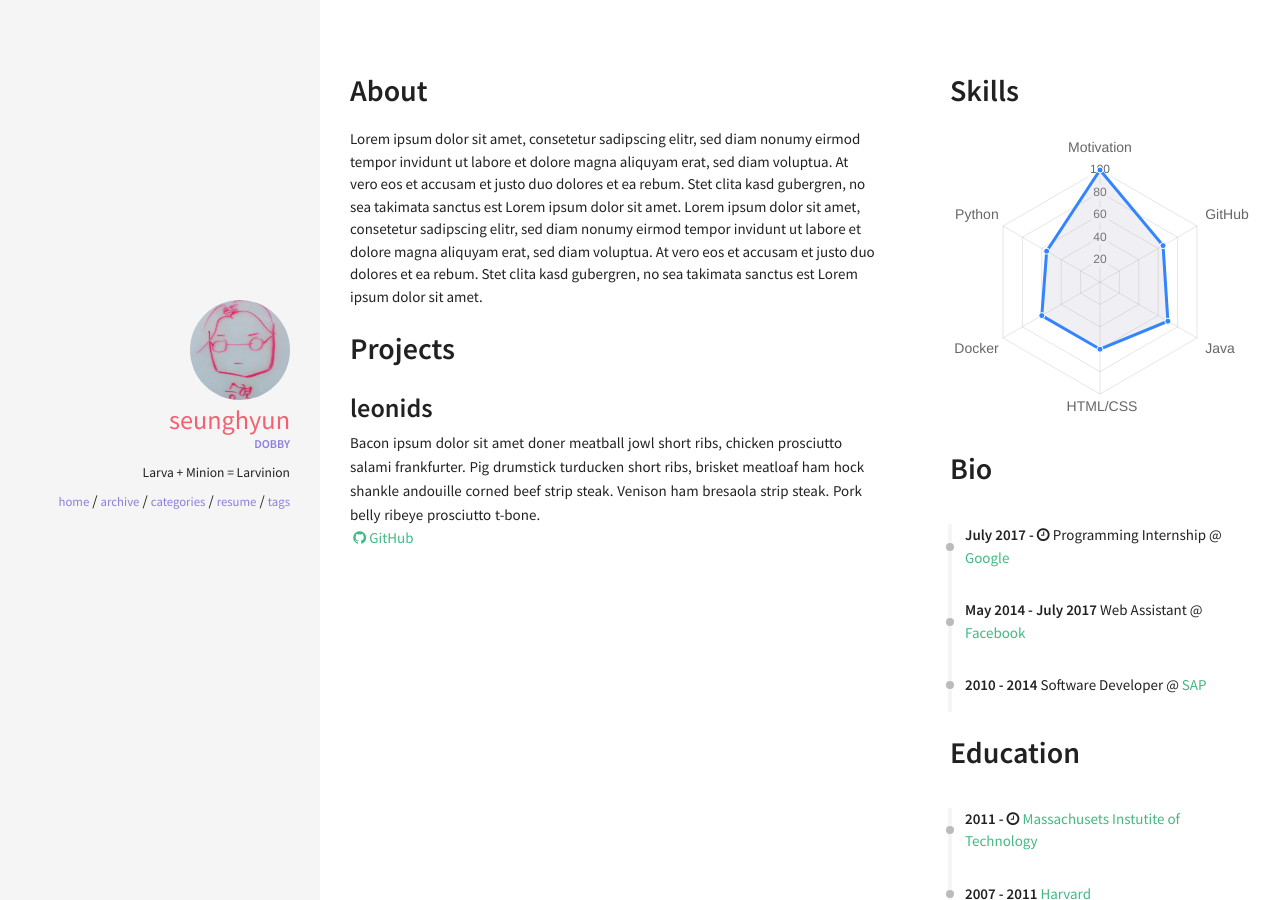
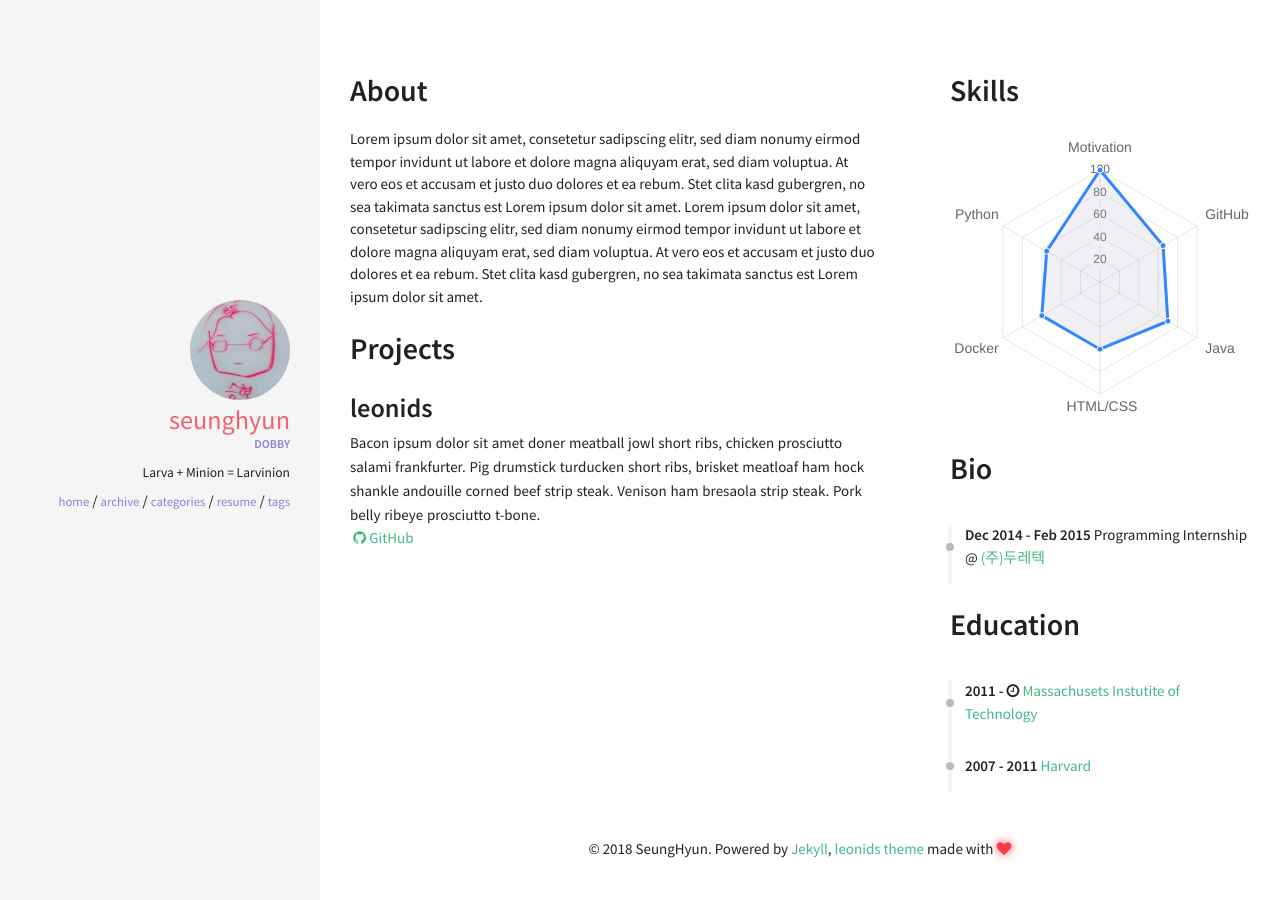
Before and after one commit to larvinion/larvinion.github.io, a Jekyll site: the page built from resume.html, in a window 1280 px wide. Built offline with Jekyll 4.4.1, drawn with Linux system fonts in a browser that asks for light colours; nearby versions of some CDN libraries.

Commit message:
Update resume bio

```diff
--- a/_data/index/careers.yml
+++ b/_data/index/careers.yml
@@ -1,16 +1,6 @@
 # careers section data
 # if you don't have language feature(language.yml is empty), ignore "i18n" items
-- name: Google
-  link: http://www.google.com/
-  date: July 2017 - <i class="fa fa-clock-o" aria-hidden="true" title="Until Now"></i>
+- name: (주)두레텍
+  link: https://www.duretek.com/
+  date: Dec 2014 - Feb 2015
   job: Programming Internship
-
-- name: Facebook
-  link: http://www.facebook.com/
-  date: May 2014 - July 2017
-  job: Web Assistant
-
-- name: SAP
-  link: https://www.sap.com/
-  date: 2010 - 2014
-  job: Software Developer
```
